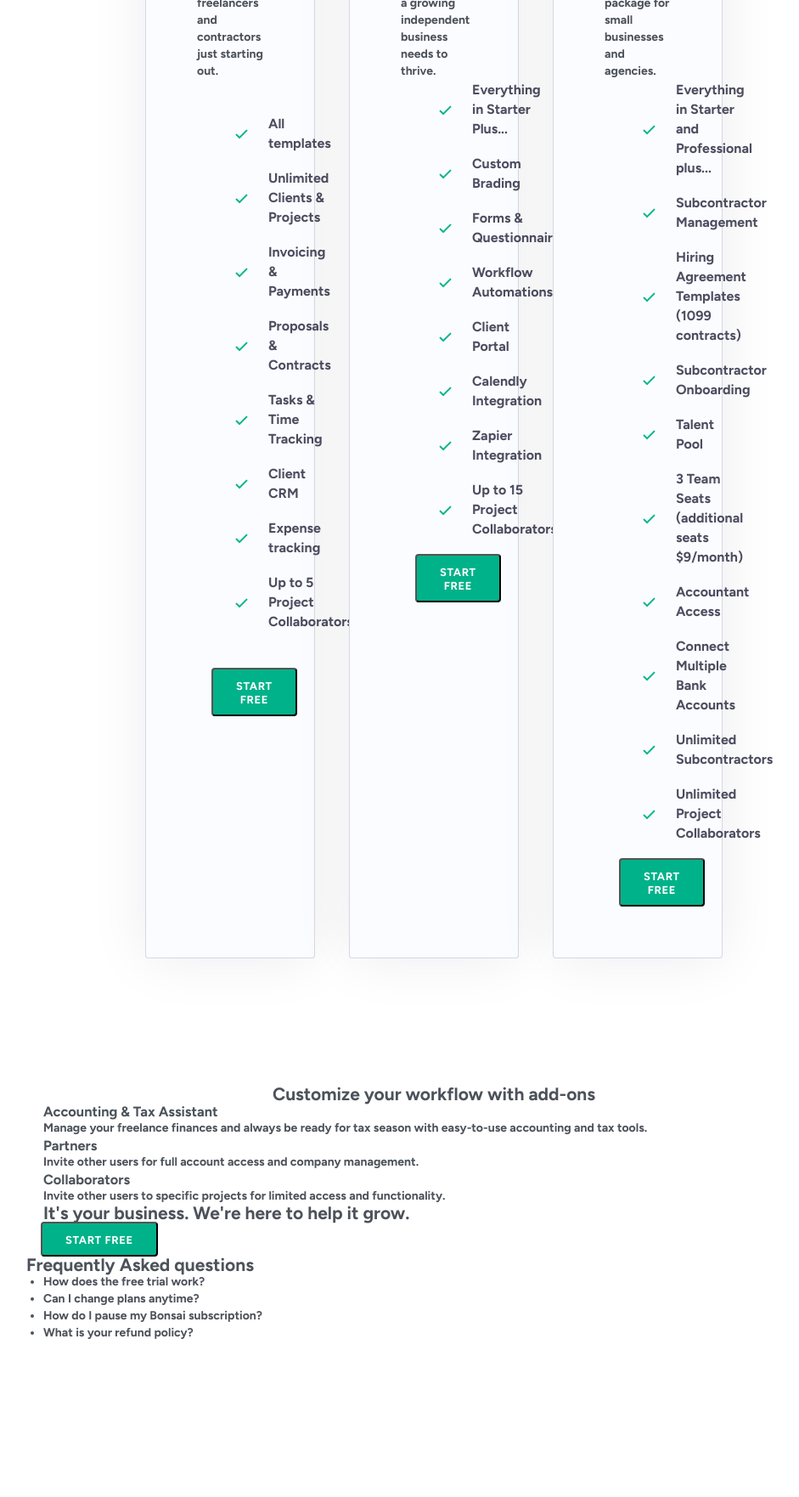
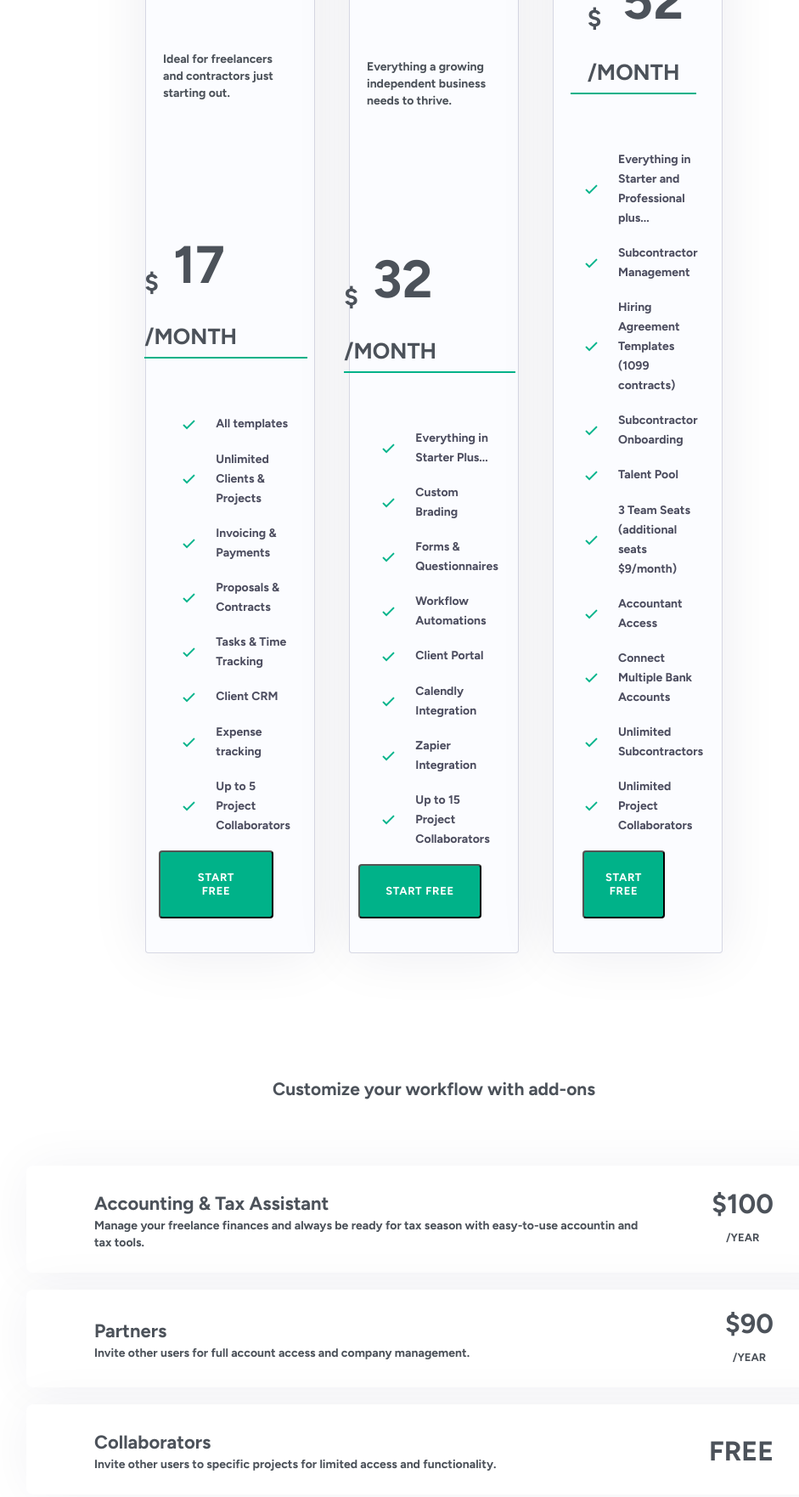
Before and after one commit to andreiNastasa1/Bootcamp, a plain HTML site: page CSS/Week2/easierfrontpage/index.html in a window 1280 px wide. Shown: the part 487-2249 px from the top of the page at 85% size, without its empty margins (149-1090 px from the left). Before the commit the page ends 2066 px from the top, so only its background shows below. Drawn offline with Linux system fonts and the light colour scheme.

Commit message:
first upload

```diff
--- a/CSS/Week2/easierfrontpage/buttons.css
+++ b/CSS/Week2/easierfrontpage/buttons.css
@@ -47,3 +47,36 @@ button {
     letter-spacing: .6px;
     text-transform: uppercase;
 }
+
+.main-nav-link {
+
+    display: flex;
+    margin-right: 40px;
+
+
+
+    align-items: center;
+    color: #4c4d5f;
+    font-size: 17px;
+    line-height: 22px;
+}
+
+span.button-navbar {
+    display: flex;
+    float: right;
+    justify-content: center;
+}
+
+.main-nav-link .wide {
+
+    width: 100%;
+    padding: 22px 25px;
+    border-radius: 4px;
+    background-color: #00b289;
+    font-weight: 700;
+    text-align: center;
+    letter-spacing: .7px;
+
+
+
+}
--- a/CSS/Week2/easierfrontpage/customize.css
+++ b/CSS/Week2/easierfrontpage/customize.css
@@ -1,3 +1,23 @@
-h2.text-align-center {
-    text-align: center;
+.customizetable {
+    display: flex;
+    margin-top: 5rem;
+    margin-bottom: 0;
+    margin-left: 0;
+    margin-right: 0;
+
 }
+
+.card2 {
+    align-items: center;
+    border-radius: 8px;
+    background-color: #fff;
+    box-shadow: 0 0 60px 0 rgba(2, 4, 69, .05);
+    margin-bottom: 10px;
+    border-radius: 8px;
+    padding: 30px 40px 25px;
+    display: flex;
+    margin-bottom: 20px;
+    justify-content: space-between;
+    align-items: center;
+    border-radius: 8px;
+}
--- a/CSS/Week2/easierfrontpage/index.html
+++ b/CSS/Week2/easierfrontpage/index.html
@@ -11,6 +11,7 @@
     <link rel="stylesheet" href="navtab.css">
     <link rel="stylesheet" href="planspricing.css">
     <link rel="stylesheet" href="customize.css">
+    <link rel="stylesheet" href="text.css">
     <link rel="preconnect" href="https://fonts.googleapis.com">
     <link rel="preconnect" href="https://fonts.gstatic.com" crossorigin>
     <link href="https://fonts.googleapis.com/css2?family=Figtree:ital,wght@0,700;1,400;1,500&display=swap"
@@ -22,18 +23,20 @@
     <header>
         <div class="nav-bar-container">
             <nav class="nav-bar">
+                <div class="logo">
+                    <a href="#" class="logo">
+                        <img class="logo" src="./logo.svg" alt="Bonsai logo" width="150px" height="31px">
+                    </a>
+                </div>
+                <div class="nav-menu">
 
-
-                <div class="nav-menu">
-                    <a href="#" class="logo">
-                        <img src="./logo.svg" alt="Bonsai logo" width="150px" height="31px">
-                    </a>
                     <a href="#" class="main-nav-link">Product</a>
                     <a href="#" class="main-nav-link">Templates</a>
                     <a href="#" class="main-nav-link">Pricing</a>
                     <a href="#" class="main-nav-link">Reviews</a>
-                    <a href="#" class="main-nav-link"> <button class="nav-button" id="log-in">LOG IN</button></a>
-                    <a href="#" class="main-nav-link"><button class="w-button">START FREE</button></a>
+                    <span class="button-navbar"> <a href="#" class="main-nav-link"> <button class="nav-button"
+                                id="log-in">LOG IN</button></a>
+                        <a href="#" class="main-nav-link"><button class="w-button">START FREE</button></a></span>
                 </div>
 
 
@@ -46,10 +49,12 @@
             <div class="section-main spacing"></div>
             <div class="blue-shape _12"></div>
             <div class="page-padding z-index-2">
+                <div class="float-left">
                     <section class="right-content pricing-plans">
-                    <h1 class="heading-large">Plans & Pricing</h1>
+
                     </section>
                     <section class="left-content pricing-plans">
+                        <h1 class="heading-large">Plans & Pricing</h1>
                         <div class="monthly-text">Monthly</div>
                         <div class="toggle"><label class="switch">
                                 <input type="checkbox">
@@ -58,86 +63,138 @@
                         <div class="yearly-text">Yearly</div>
 
                     </section>
+                </div>
 
-                <br><br><br><br>
-                <div class="section-main spacing"></div>
+
+
                 <div class="whatever">
                     <article class="card">
 
                         <h3>Starter</h3>
+
                         <p>Ideal for freelancers and contractors just starting out.</p>
-                        <ul class="plan-features-div">
-                            <li class="tick-div"><img src="./tick.png" alt="">All templates</li>
-                            <li class="tick-div"><img src="./tick.png" alt="">Unlimited Clients & Projects</li>
-                            <li class="tick-div"><img src="./tick.png" alt="">Invoicing & Payments</li>
-                            <li class="tick-div"><img src="./tick.png" alt="">Proposals & Contracts</li>
-                            <li class="tick-div"><img src="./tick.png" alt="">Tasks & Time Tracking</li>
-                            <li class="tick-div"><img src="./tick.png" alt="">Client CRM</li>
-                            <li class="tick-div"><img src="./tick.png" alt="">Expense tracking</li>
-                            <li class="tick-div"><img src="./tick.png" alt="">Up to 5 Project Collaborators</li>
+                        <div class="pricebox">
+                            <div class="price">
+                                <span class="currency-symbol">$
+                                </span>
+                                17
+                                <span class="heading-medium">/month</span>
+                                <div class="plan-features-div"></div>
+                                <ul>
+                                    <p class="tick-div"><img src="./tick.png" alt="">All templates</p>
+                                    <p class="tick-div"><img src="./tick.png" alt="">Unlimited Clients & Projects</p>
+                                    <p class="tick-div"><img src="./tick.png" alt="">Invoicing & Payments</p>
+                                    <p class="tick-div"><img src="./tick.png" alt="">Proposals & Contracts</p>
+                                    <p class="tick-div"><img src="./tick.png" alt="">Tasks & Time Tracking</p>
+                                    <p class="tick-div"><img src="./tick.png" alt="">Client CRM</p>
+                                    <p class="tick-div"><img src="./tick.png" alt="">Expense tracking</p>
+                                    <p class="tick-div"><img src="./tick.png" alt="">Up to 5 Project Collaborators</p>
                                 </ul>
                                 <div class="margin-top auto"></div>
-                        <a href="#" class="main-nav-link"><button class="w-button">START FREE</button></a>
+                                <a href="#" class="main-nav-link"><button class="w-button wide">START FREE</button></a>
                     </article>
                     <article class="card">
-                        <h3>Professional</h3>
+                        <h3>Professional
+
+                        </h3>
+
                         <p>Everything a growing independent business needs to thrive.</p>
+                        <div class="pricebox">
+                            <div class="price">
+                                <span class="currency-symbol">$
+                                </span>
+                                32
+                                <span class="heading-medium">/month</span>
+                                <div class="plan-features-div"></div>
                                 <ul>
-                            <li class="tick-div"><img src="./tick.png" alt="">Everything in Starter Plus...</li>
-                            <li class="tick-div"><img src="./tick.png" alt="">Custom Brading</li>
-                            <li class="tick-div"><img src="./tick.png" alt="">Forms & Questionnaires</li>
-                            <li class="tick-div"><img src="./tick.png" alt="">Workflow Automations</li>
-                            <li class="tick-div"><img src="./tick.png" alt="">Client Portal</li>
-                            <li class="tick-div"><img src="./tick.png" alt="">Calendly Integration</li>
-                            <li class="tick-div"><img src="./tick.png" alt="">Zapier Integration</li>
-                            <li class="tick-div"><img src="./tick.png" alt="">Up to 15 Project Collaborators</li>
+                                    <p class="tick-div"><img src="./tick.png" alt="">Everything in Starter Plus...</p>
+                                    <p class="tick-div"><img src="./tick.png" alt="">Custom Brading</p>
+                                    <p class="tick-div"><img src="./tick.png" alt="">Forms & Questionnaires</p>
+                                    <p class="tick-div"><img src="./tick.png" alt="">Workflow Automations</p>
+                                    <p class="tick-div"><img src="./tick.png" alt="">Client Portal</p>
+                                    <p class="tick-div"><img src="./tick.png" alt="">Calendly Integration</p>
+                                    <p class="tick-div"><img src="./tick.png" alt="">Zapier Integration</p>
+                                    <p class="tick-div"><img src="./tick.png" alt="">Up to 15 Project Collaborators
+                                    </p>
                                 </ul>
                                 <div class="margin-top auto"></div>
-                        <a href="#" class="main-nav-link"><button class="w-button">START FREE</button></a>
+                                <a href="#" class="main-nav-link"><button class="w-button wide">START FREE</button></a>
                     </article>
                     <article class="card">
                         <h3>Business</h3>
+
                         <p>The perfect package for small businesses and agencies.</p>
+                        <div class="pricebox">
+                            <div class="price">
+                                <span class="currency-symbol">$</span>
+                                52
+                                <span class="heading-medium">/month</span>
+                            </div>
+                            <div class="plan-features-div"></div>
+                        </div>
+
                         <ul>
-                            <li class="tick-div"><img src="./tick.png" alt="">Everything in Starter and Professional
+                            <p class="tick-div"><img src="./tick.png" alt="">Everything in Starter and Professional
                                 plus...
-                            </li>
-                            <li class="tick-div"><img src="./tick.png" alt="">Subcontractor Management</li>
-                            <li class="tick-div"><img src="./tick.png" alt="">Hiring Agreement Templates (1099
+                            </p>
+                            <p class="tick-div"><img src="./tick.png" alt="">Subcontractor Management</p>
+                            <p class="tick-div"><img src="./tick.png" alt="">Hiring Agreement Templates (1099
                                 contracts)
-                            </li>
-                            <li class="tick-div"><img src="./tick.png" alt="">Subcontractor Onboarding</li>
-                            <li class="tick-div"><img src="./tick.png" alt="">Talent Pool</li>
-                            <li class="tick-div"><img src="./tick.png" alt="">3 Team Seats (additional seats $9/month)
-                            </li>
-                            <li class="tick-div"><img src="./tick.png" alt="">Accountant Access</li>
-                            <li class="tick-div"><img src="./tick.png" alt="">Connect Multiple Bank Accounts</li>
-                            <li class="tick-div"><img src="./tick.png" alt="">Unlimited Subcontractors</li>
-                            <li class="tick-div"><img src="./tick.png" alt="">Unlimited Project Collaborators</li>
+                            </p>
+                            <p class="tick-div"><img src="./tick.png" alt="">Subcontractor Onboarding</p>
+                            <p class="tick-div"><img src="./tick.png" alt="">Talent Pool</p>
+                            <p class="tick-div"><img src="./tick.png" alt="">3 Team Seats (additional seats $9/month)
+                            </p>
+                            <p class="tick-div"><img src="./tick.png" alt="">Accountant Access</p>
+                            <p class="tick-div"><img src="./tick.png" alt="">Connect Multiple Bank Accounts</p>
+                            <p class="tick-div"><img src="./tick.png" alt="">Unlimited Subcontractors</p>
+                            <p class="tick-div"><img src="./tick.png" alt="">Unlimited Project Collaborators</p>
                         </ul>
                         <div class="margin-top auto"></div>
-                        <a href="#" class="main-nav-link"><button class="w-button">START FREE</button></a>
+                        <a href="#" class="main-nav-link"><button class="w-button wide">START FREE</button></a>
                     </article>
                 </div>
                 <div class="section-main spacing"></div>
-                <div class="Customize">
-                    <h2 class="text-align-center">Customize your workflow with add-ons</h2>
+                <div class="customize">
+
+                    <h2 class="text-align-center c">Customize your workflow with add-ons</h2>
+
+                    <div class="customizetable"></div>
+
                     <div class="card2">
-                        <h3>Accounting & Tax Assistant</h3>
-                        <p>Manage your freelance finances and always be ready for tax season with easy-to-use accounting
-                            and
-                            tax tools.</p>
+                        <div>
+                            <h3 class="heading-small">Accounting & Tax Assistant</h3>
+                            <p class="card2text">Manage your freelance finances and always be ready for tax season with
+                                easy-to-use accountin and tax tools.</p>
+                        </div>
+                        <div class="right-add-on-content">
+                            <div class="heading-xlarge">$100<br><br></div>
+                            <div class="text-size-small text-capitalize text-align-center">/year</div>
+                        </div>
                     </div>
                     <div class="card2">
-                        <h3>Partners</h3>
-                        <p>Invite other users for full account access and company management.</p>
+                        <div>
+                            <h3 class="heading-small">Partners</h3>
+                            <p class="card2text">Invite other users for full account access and company management.</p>
+                        </div>
+                        <div class="right-add-on-content">
+                            <div class="heading-xlarge">$90<br><br></div>
+                            <div class="text-size-small text-capitalize text-align-center">/year</div>
+                        </div>
                     </div>
                     <div class="card2">
-                        <h3>Collaborators</h3>
-                        <p>Invite other users to specific projects for limited access and functionality.</p>
+                        <div>
+                            <h3 class="heading-small">Collaborators</h3>
+                            <p class="card2text">Invite other users to specific projects for limited access and
+                                functionality.</p>
                         </div>
-                    <div class="enrollbutton">
-                        <h2>It's your business. We're here to help it grow. </h2>
+                        <div class="right-add-on-content">
+                            <div class="heading-xlarge">FREE<br></div>
+
+                        </div>
+                    </div>
+                    <!-- <div class="enrollbutton">
+                        It's your business. We're here to help it grow.
 
                         <button>START FREE</button>
                     </div>
@@ -149,23 +206,12 @@
                         <li>What is your refund policy?</li>
                     </ul>
 
-                </div>
-            </div>
+                </div> -->
+
 
 
     </main>
 </body>
-<!-- Change tick,background color and make dropdown menu on products and templates -->
-<!-- Add the buttons on card1, fix the grid in card2 and somehow manage to make toggle with the frequently asked questions -->
-<!-- if have time to make mediaquery for phone and tablet -->
-<!-- adjust start free button closer to login and add the button for the plans and pricing -->
+
 
 </html>
-
-
-
-
-
-
-
-<!-- IS NOT THAT EASY WEBPAGEEEEEE:ccccccccc -->
--- a/CSS/Week2/easierfrontpage/navtab.css
+++ b/CSS/Week2/easierfrontpage/navtab.css
@@ -22,17 +22,31 @@ a {
     color: #00b289;
     text-decoration: none;
     cursor: pointer;
+
 }
 
 .nav-menu {
     display: flex;
-    justify-content: space-between;
+    justify-content: center;
 
 }
 
 .nav-bar-container {
     position: fixed;
     background-color: #fff;
-    padding: 12px 0;
+    padding: 1em 0;
     width: 100%;
+    z-index: 1000;
+
 }
+
+nav-bar {
+    display: inline;
+}
+
+div.logo {
+    display: inline;
+    float: left;
+    position: relative;
+    left: 350px;
+}
--- a/CSS/Week2/easierfrontpage/planspricing.css
+++ b/CSS/Week2/easierfrontpage/planspricing.css
@@ -1,11 +1,3 @@
-.heading-large-40 {
-    margin-top: 0;
-    margin-bottom: 0;
-    font-size: 2.5rem;
-    line-height: 120%;
-    font-weight: 700;
-}
-
 h1 {
     margin-top: 20px;
     margin-bottom: 15px;
@@ -32,12 +24,13 @@ h1 {
 
 .left-content {
     position: flex;
-    justify-content: center;
-    width: 45%;
-    max-width: 36rem;
+    justify-content: space-evenly;
+    width: 100%;
+    max-width: 50rem;
     margin-top: 3%;
     padding-right: 3%;
-    float: left;
+
+
 }
 
 .yearly-text {
@@ -58,13 +51,7 @@ h1 {
     text-transform: uppercase;
 }
 
-section.right-content {
-    display: flex;
-    justify-content: center;
-    width: 45%;
-    float: left;
 
-}
 
 .section-main.spacing {
     padding-top: 110px;
@@ -78,11 +65,11 @@ section.right-content {
 .card {
 
     display: flex;
-    justify-self: center;
+    justify-content: space-between;
+    align-items: center;
+    width: 20%;
 
-    width: 20%;
-    padding: 6% 4%;
-
+    padding: 4% 1% 4% 0;
     flex-direction: column;
     border: .3px solid rgba(2, 4, 69, .15);
     border-radius: 4px;
@@ -115,14 +102,9 @@ section.right-content {
 }
 
 .tick-div {
-    display: -webkit-box;
-    display: -webkit-flex;
-    display: -ms-flexbox;
+
     display: flex;
     padding-bottom: 18px;
-    -webkit-box-align: center;
-    -webkit-align-items: center;
-    -ms-flex-align: center;
     align-items: center;
     color: #4c4d5f;
     font-size: 16px;
@@ -150,3 +132,7 @@ section.right-content {
     margin-bottom: 0;
     margin-left: 0;
 }
+
+div.float-left {
+    display: inline;
+}
--- a/CSS/Week2/easierfrontpage/slide.css
+++ b/CSS/Week2/easierfrontpage/slide.css
@@ -25,6 +25,7 @@
      -webkit-transition: .4s;
      transition: .4s;
      translate: -46px;
+
  }
 
  .slider:before {
--- /dev/null
+++ b/CSS/Week2/easierfrontpage/text.css
@@ -0,0 +1,79 @@
+h2.text-align-center {
+    text-align: center;
+}
+
+.currency-symbol {
+    position: relative;
+    top: 10px;
+    margin-right: 10px;
+
+    align-self: flex-start;
+    font-size: 30px;
+    line-height: 28px;
+    font-weight: 400;
+}
+
+.price {
+    font-size: 62px;
+    line-height: 72px;
+    font-weight: 600;
+}
+
+.heading-medium {
+    margin-top: 0;
+    margin-bottom: 0;
+    font-size: 1.625rem;
+    line-height: 1.4;
+    font-weight: 700;
+    text-transform: uppercase;
+
+}
+
+.margin-medium {
+    margin: .9375rem;
+    margin-top: 0.9375rem;
+    margin-right: 0.9375rem;
+    margin-bottom: 0.9375rem;
+}
+
+.plan-features-div {
+    margin-bottom: 25px;
+    padding-top: 40px;
+    border-top: 2px solid #00b289;
+    ;
+}
+
+p.tick-div {
+    font-size: 14px;
+    font-weight: normal;
+}
+
+h3 {
+    margin-top: 0;
+    margin-bottom: 0;
+    font-size: 1.625rem;
+    line-height: 1.4;
+    font-weight: 700;
+    display: inline;
+}
+
+h3.heading-small {
+
+    margin-top: 0;
+    margin-bottom: 0;
+    font-size: 1.375rem;
+    line-height: 1.4;
+    font-weight: 700;
+}
+
+div.heading-xlarge {
+    font-weight: 600;
+    text-align: center;
+    font-size: 2rem;
+}
+
+div.text-size-small {
+    text-transform: uppercase;
+    text-align: center;
+    font-size: small;
+}
```
Lines whose indentation alone changed are shown as unchanged.
